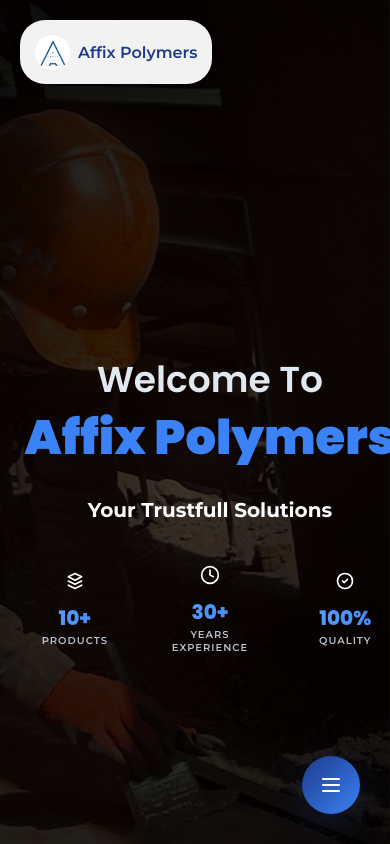
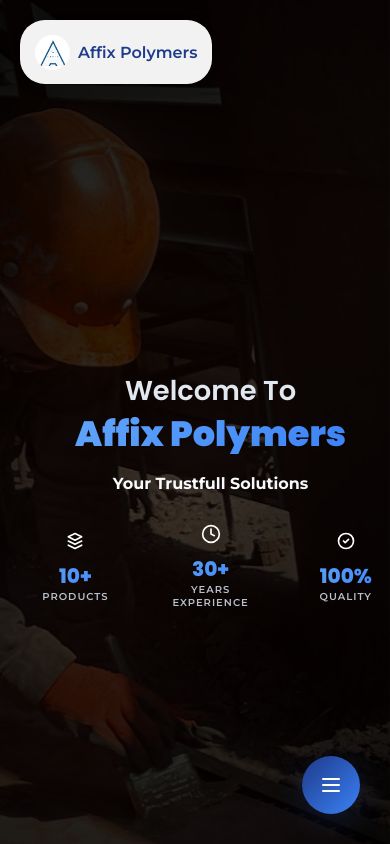
Before and after one commit to Adharsh0/affixpolymers, a React (Vite) app: page / in a window 390 px wide. Shown: the top 844 px of the page. Built offline with nearby package versions, Linux system fonts and the light colour scheme.

Commit message:
final home changes2

```diff
--- a/src/components/Home.css
+++ b/src/components/Home.css
@@ -95,68 +95,77 @@
 
 /* Subtitle Container */
 .subtitle-container {
-  margin-bottom: 30px;
+  margin-bottom: clamp(20px, 4vw, 30px);
   animation: slideInDown 1s ease-out 0.3s both;
 }
 
-/* Hero Title */
+/* Hero Title - Improved Mobile Scaling */
 .hero-title {
   font-family: 'Poppins', sans-serif;
   font-weight: 900;
   line-height: 1.1;
-  margin-bottom: clamp(40px, 5vw, 60px);
+  margin-bottom: clamp(25px, 4vw, 60px);
+  word-wrap: break-word;
+  hyphens: auto;
 }
 
 .title-line-1 {
   display: block;
-  font-size: clamp(36px, 5vw, 56px);
+  font-size: clamp(28px, 6vw, 56px);
   color: #e2e8f0;
-  margin-bottom: 12px;
+  margin-bottom: clamp(8px, 2vw, 12px);
   font-weight: 600;
+  line-height: 1.2;
 }
 
 .title-line-2 {
   display: block;
-  font-size: clamp(48px, 7vw, 84px);
+  font-size: clamp(36px, 8vw, 84px);
+  line-height: 1.1;
 }
 
 .brand-name {
-  background: #3b82f6;
+  background: linear-gradient(135deg, #60a5fa 0%, #3b82f6 100%);
   background-clip: text;
   -webkit-background-clip: text;
   color: transparent;
   display: inline-block;
+  word-break: keep-all;
 }
 
-/* Subtitle */
+/* Subtitle - Better Mobile Readability */
 .hero-subtitle-container {
-  margin-bottom: clamp(50px, 6vw, 70px);
+  margin-bottom: clamp(35px, 5vw, 70px);
 }
 
 .hero-subtitle {
   font-family: 'Montserrat', sans-serif;
-  font-size: clamp(18px, 2vw, 24px);
-  line-height: 2;
+  font-size: clamp(16px, 2.2vw, 24px);
+  line-height: clamp(1.5, 0.2vw + 1.4, 1.8);
   max-width: 800px;
   margin: 0 auto;
   color: #cbd5e1;
+  text-align: center;
 }
 
 .highlight-text {
   display: block;
   font-weight: 700;
-  font-size: clamp(20px, 2.4vw, 26px);
-  background: white;
+  font-size: clamp(18px, 2.6vw, 26px);
+  background: linear-gradient(135deg, #ffffff 0%, #f1f5f9 100%);
   background-clip: text;
   -webkit-background-clip: text;
   color: transparent;
-  margin-bottom: 14px;
+  margin-bottom: clamp(8px, 2vw, 14px);
+  line-height: 1.3;
 }
 
 .description-text {
   font-weight: 500;
   opacity: 0.9;
-  font-size: clamp(16px, 1.5vw, 20px);
+  font-size: clamp(14px, 1.8vw, 20px);
+  line-height: clamp(1.4, 0.2vw + 1.3, 1.6);
+  margin-top: clamp(8px, 2vw, 12px);
 }
 
 @keyframes fadeIn {
@@ -164,24 +173,32 @@
   to { opacity: 1; }
 }
 
-/* CTA Section */
+/* CTA Section - Better Mobile Spacing */
 .cta-section {
   animation: slideInUp 1s ease-out 1.2s both;
+  margin-top: clamp(20px, 4vw, 40px);
 }
 
 .cta-buttons {
   display: flex;
-  gap: 24px;
+  gap: clamp(16px, 3vw, 24px);
   justify-content: center;
-  margin-bottom: 60px;
+  margin-bottom: clamp(40px, 6vw, 60px);
   flex-wrap: wrap;
 }
 
 .primary-btn,
 .secondary-btn {
-  padding: 16px 32px;
-  font-size: 16px;
+  padding: clamp(12px, 2vw, 16px) clamp(24px, 4vw, 32px);
+  font-size: clamp(14px, 1.5vw, 16px);
   font-weight: 600;
+  border-radius: 8px;
+  transition: all 0.3s ease;
+  text-align: center;
+  min-height: 44px; /* Better touch target for mobile */
+  display: flex;
+  align-items: center;
+  justify-content: center;
 }
 
 /* Stats Section - Responsive without scroll bars */
@@ -254,28 +271,29 @@
 /* Scroll Indicator */
 .scroll-indicator {
   position: absolute;
-  bottom: 40px;
+  bottom: clamp(20px, 4vw, 40px);
   left: 50%;
   transform: translateX(-50%);
   display: flex;
   flex-direction: column;
   align-items: center;
-  gap: 12px;
+  gap: clamp(8px, 2vw, 12px);
   z-index: 5;
   animation: fadeInUp 1s ease-out 1.5s both;
 }
 
 .scroll-text {
   font-family: 'Montserrat', sans-serif;
-  font-size: 14px;
+  font-size: clamp(11px, 1.2vw, 14px);
   color: rgba(255, 255, 255, 0.7);
   text-transform: uppercase;
-  letter-spacing: 1.2px;
+  letter-spacing: 1px;
   font-weight: 500;
 }
 
 .scroll-arrow {
   color: #60a5fa;
+  font-size: clamp(16px, 2vw, 20px);
   animation: bounce 2s infinite;
 }
 
@@ -284,243 +302,183 @@
   50% { transform: translateY(10px); }
 }
 
-/* Responsive Design */
+/* Responsive Design - Mobile First Approach */
 
-/* Extra Large Screens */
-@media (min-width: 1400px) {
+/* Small Mobile Portrait (320px - 480px) */
+@media (max-width: 480px) {
   .hero-content {
-    padding: 160px 60px 100px;
+    padding: clamp(60px, 12vw, 80px) clamp(15px, 4vw, 20px) clamp(30px, 6vw, 40px);
   }
 
   .hero-title {
-    margin-bottom: 80px;
+    margin-bottom: clamp(20px, 4vw, 30px);
+  }
+
+  .title-line-1 {
+    font-size: clamp(24px, 7vw, 32px);
+    margin-bottom: clamp(6px, 2vw, 10px);
+  }
+
+  .title-line-2 {
+    font-size: clamp(32px, 9vw, 44px);
   }
 
   .hero-subtitle-container {
-    margin-bottom: 90px;
-  }
-}
-
-/* Large Screens */
-@media (max-width: 1200px) {
-  .hero-content {
-    padding: 140px 40px 80px;
-  }
-}
-
-/* Medium Large Screens */
-@media (max-width: 992px) {
-  .hero-content {
-    padding: 120px 30px 60px;
+    margin-bottom: clamp(30px, 6vw, 40px);
   }
 
-  .hero-title {
-    margin-bottom: 50px;
+  .hero-subtitle {
+    font-size: clamp(14px, 3.5vw, 18px);
+    line-height: 1.5;
+    padding: 0 clamp(10px, 3vw, 15px);
   }
 
-  .hero-subtitle-container {
-    margin-bottom: 60px;
+  .highlight-text {
+    font-size: clamp(16px, 4vw, 20px);
+    margin-bottom: clamp(6px, 2vw, 10px);
+  }
+
+  .description-text {
+    font-size: clamp(13px, 3.2vw, 16px);
+    line-height: 1.4;
   }
 
   .cta-buttons {
     flex-direction: column;
     align-items: center;
-    gap: 20px;
-    margin-bottom: 50px;
+    gap: clamp(12px, 3vw, 16px);
+    margin-bottom: clamp(30px, 6vw, 40px);
   }
 
   .primary-btn,
   .secondary-btn {
     width: 100%;
-    max-width: 320px;
+    max-width: clamp(240px, 85vw, 300px);
+    padding: clamp(14px, 3vw, 16px) clamp(20px, 4vw, 28px);
+    font-size: clamp(14px, 3.5vw, 16px);
+    min-height: 48px;
   }
 
   .stats-container {
-    margin-top: 60px;
+    margin-top: clamp(30px, 6vw, 45px);
+  }
+
+  .stats-section {
+    gap: clamp(10px, 4vw, 80px);
+  }
+
+  .stat-item {
+    padding: 0 clamp(5px, 2vw, 15px);
+  }
+
+  .stat-number {
+    font-size: clamp(20px, 4vw, 38px);
+  }
+
+  .stat-label {
+    font-size: clamp(10px, 1.2vw, 14px);
   }
 }
 
-/* Tablet Screens */
-@media (max-width: 768px) {
+/* Very Small Mobile (less than 360px) */
+@media (max-width: 360px) {
   .hero-content {
-    padding: 100px 25px 50px;
+    padding: clamp(50px, 15vw, 70px) clamp(12px, 4vw, 18px) clamp(25px, 8vw, 35px);
   }
 
-  .hero-title {
-    margin-bottom: 40px;
+  .title-line-1 {
+    font-size: clamp(22px, 8vw, 28px);
   }
 
-  .hero-subtitle-container {
-    margin-bottom: 50px;
+  .title-line-2 {
+    font-size: clamp(28px, 10vw, 38px);
   }
 
-  .stats-container {
-    margin-top: 50px;
+  .hero-subtitle {
+    font-size: clamp(13px, 4vw, 16px);
+    padding: 0 clamp(8px, 3vw, 12px);
   }
 
-  .scroll-indicator {
-    bottom: 35px;
-  }
-}
-
-/* Small Tablet / Large Mobile */
-@media (max-width: 640px) {
-  .hero-content {
-    padding: 90px 20px 40px;
+  .highlight-text {
+    font-size: clamp(15px, 4.5vw, 18px);
   }
 
-  .hero-title {
-    margin-bottom: 35px;
-  }
-
-  .hero-subtitle-container {
-    margin-bottom: 45px;
-  }
-
-  .cta-buttons {
-    gap: 18px;
-    margin-bottom: 40px;
+  .description-text {
+    font-size: clamp(12px, 3.8vw, 15px);
   }
 
   .primary-btn,
   .secondary-btn {
-    padding: 15px 30px;
-    font-size: 15px;
-    max-width: 280px;
+    max-width: clamp(220px, 90vw, 280px);
+    padding: clamp(12px, 3.5vw, 15px) clamp(18px, 5vw, 24px);
+    font-size: clamp(13px, 4vw, 15px);
   }
 
-  .stats-container {
-    margin-top: 45px;
+  .stats-section {
+    gap: clamp(10px, 4vw, 80px);
+  }
+
+  .stat-item {
+    padding: 0 clamp(5px, 2vw, 15px);
+  }
+
+  .stat-number {
+    font-size: clamp(20px, 4vw, 38px);
+  }
+
+  .stat-label {
+    font-size: clamp(10px, 1.2vw, 14px);
   }
 }
 
-/* Mobile Screens */
-@media (max-width: 480px) {
+/* Tablet Portrait (481px - 768px) */
+@media (min-width: 481px) and (max-width: 768px) {
   .hero-content {
-    padding: 80px 18px 35px;
-  }
-
-  .hero-title {
-    margin-bottom: 30px;
-  }
-
-  .hero-subtitle-container {
-    margin-bottom: 40px;
+    padding: clamp(80px, 10vw, 120px) clamp(20px, 4vw, 30px) clamp(40px, 6vw, 60px);
   }
 
   .cta-buttons {
-    gap: 16px;
-    margin-bottom: 35px;
+    flex-direction: row;
+    flex-wrap: wrap;
+    justify-content: center;
   }
 
   .primary-btn,
   .secondary-btn {
-    padding: 14px 28px;
-    font-size: 14px;
-    max-width: 260px;
+    flex: 1;
+    min-width: clamp(200px, 35vw, 280px);
+    max-width: clamp(280px, 40vw, 320px);
   }
 
-  .stats-container {
-    margin-top: 40px;
-    margin-right: 20px;
+  .stats-section {
+    flex-wrap: nowrap;
+    gap: clamp(25px, 5vw, 40px);
   }
 
-  .scroll-indicator {
-    bottom: 25px;
-  }
-
-  .scroll-text {
-    font-size: 12px;
+  .stat-item {
+    flex: 1;
+    padding: 0 clamp(5px, 2vw, 15px);
   }
 }
 
-/* Small Mobile Screens */
-@media (max-width: 400px) {
+/* Tablet Landscape and Small Desktop (769px - 1024px) */
+@media (min-width: 769px) and (max-width: 1024px) {
   .hero-content {
-    padding: 70px 15px 30px;
+    padding: clamp(100px, 10vw, 140px) clamp(30px, 4vw, 40px) clamp(60px, 6vw, 80px);
   }
 
-  .hero-title {
-    margin-bottom: 25px;
+  .stats-section {
+    flex-wrap: nowrap;
+    gap: clamp(40px, 6vw, 60px);
   }
 
-  .hero-subtitle-container {
-    margin-bottom: 35px;
-  }
-
-  .cta-buttons {
-    gap: 14px;
-    margin-bottom: 30px;
-  }
-
-  .primary-btn,
-  .secondary-btn {
-    padding: 12px 24px;
-    font-size: 14px;
-    max-width: 240px;
-  }
-
-  .stats-container {
-    margin-top: 35px;
-  }
-
-  .stat-icon {
-    margin-bottom: 10px;
-  }
-
-  .stat-number {
-    margin-bottom: 6px;
-  }
-
-  .scroll-indicator {
-    bottom: 20px;
+  .stat-item {
+    flex: 1;
+    padding: 0 clamp(5px, 2vw, 15px);
   }
 }
 
-/* Very Small Mobile Screens */
-@media (max-width: 320px) {
-  .hero-content {
-    padding: 60px 12px 25px;
-  }
-
-  .hero-title {
-    margin-bottom: 20px;
-  }
-
-  .hero-subtitle-container {
-    margin-bottom: 30px;
-  }
-
-  .cta-buttons {
-    gap: 12px;
-    margin-bottom: 25px;
-  }
-
-  .primary-btn,
-  .secondary-btn {
-    padding: 10px 20px;
-    font-size: 13px;
-    max-width: 220px;
-  }
-
-  .stats-container {
-    margin-top: 30px;
-  }
-
-  .stat-icon {
-    margin-bottom: 8px;
-  }
-
-  .stat-number {
-    margin-bottom: 5px;
-  }
-
-  .scroll-indicator {
-    bottom: 15px;
-  }
-}
-
-/* Accessibility */
+/* Accessibility and Performance */
 @media (prefers-reduced-motion: reduce) {
   *, *::before, *::after {
     animation-duration: 0.01ms !important;
@@ -528,3 +486,35 @@
     transition-duration: 0.01ms !important;
   }
 }
+
+/* High DPI Displays */
+@media (-webkit-min-device-pixel-ratio: 2), (min-resolution: 192dpi) {
+  .hero-title,
+  .hero-subtitle {
+    -webkit-font-smoothing: antialiased;
+    -moz-osx-font-smoothing: grayscale;
+  }
+}
+
+/* Landscape Orientation on Mobile */
+@media (max-width: 768px) and (orientation: landscape) {
+  .hero-content {
+    padding: clamp(40px, 8vw, 80px) clamp(20px, 4vw, 30px) clamp(30px, 6vw, 50px);
+  }
+
+  .hero-title {
+    margin-bottom: clamp(15px, 3vw, 25px);
+  }
+
+  .hero-subtitle-container {
+    margin-bottom: clamp(20px, 4vw, 35px);
+  }
+
+  .stats-container {
+    margin-top: clamp(25px, 5vw, 40px);
+  }
+
+  .scroll-indicator {
+    bottom: clamp(15px, 3vw, 25px);
+  }
+}
```
